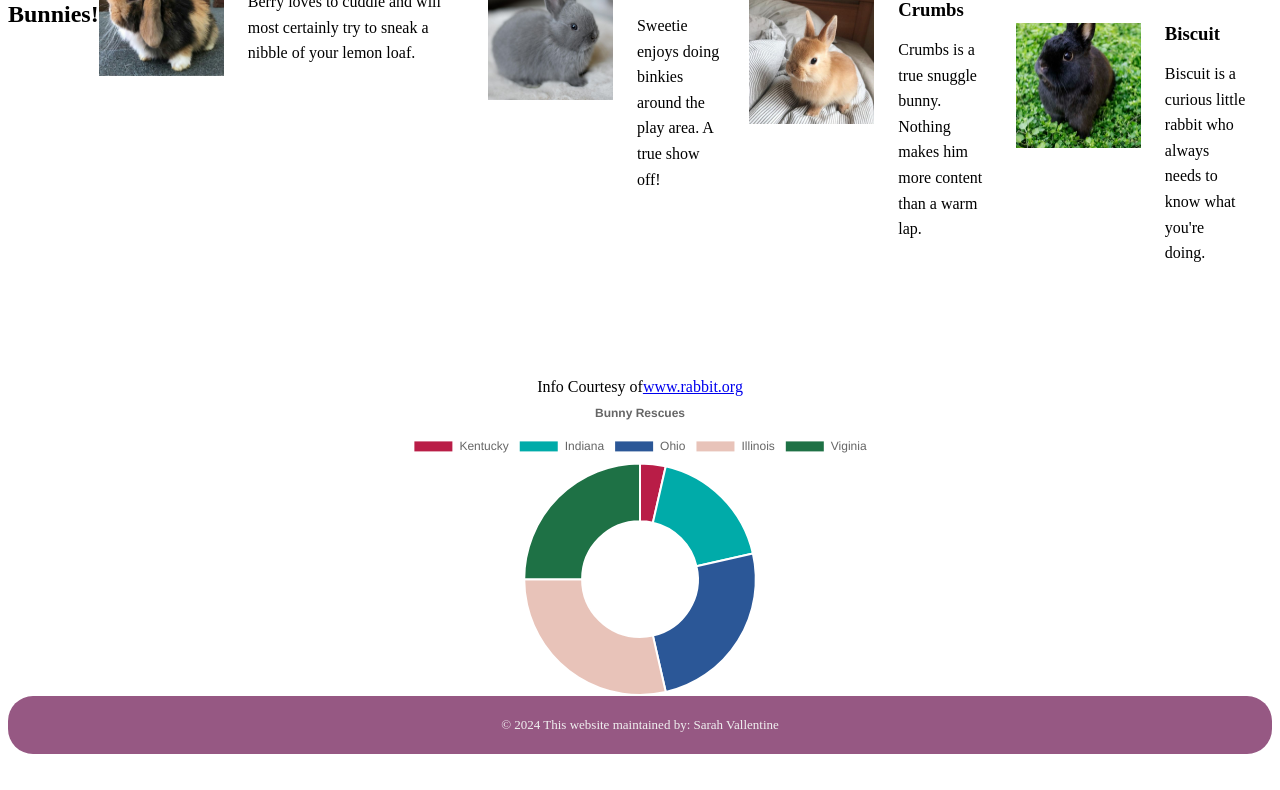
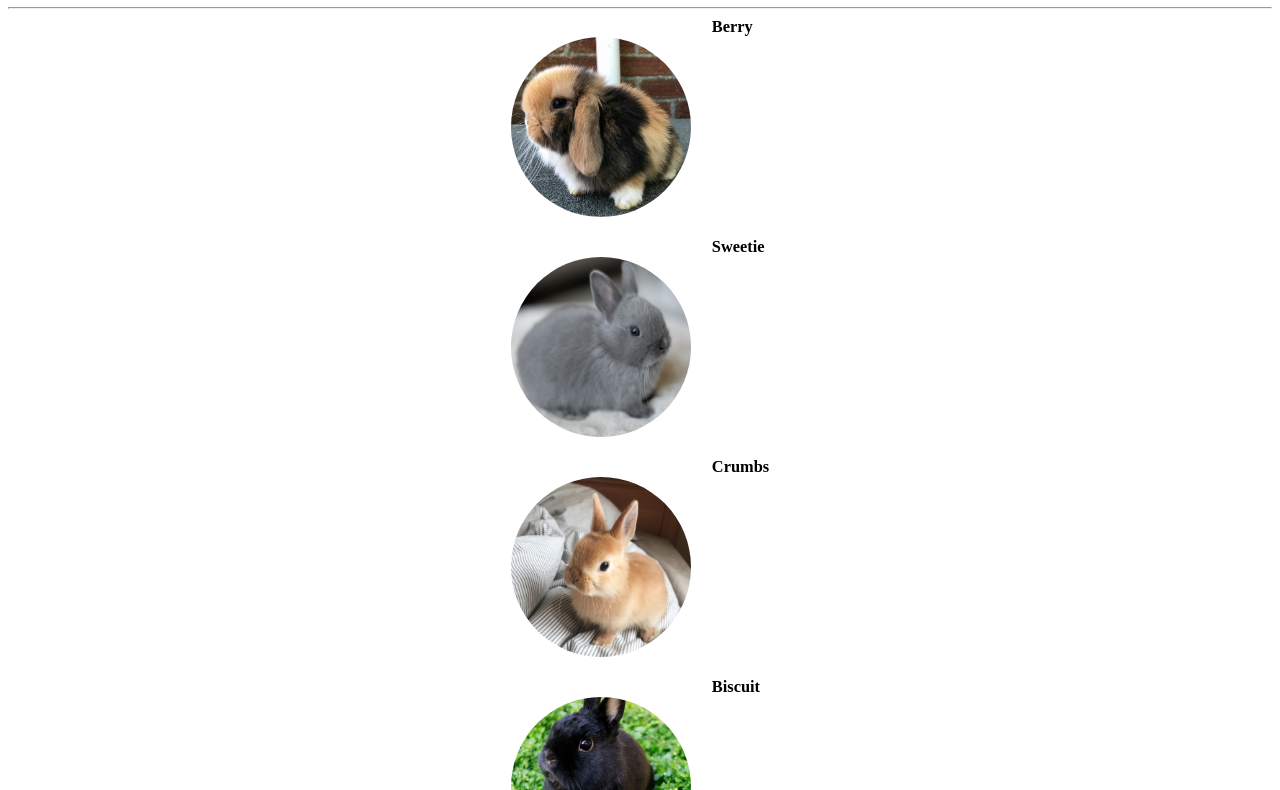
Before and after one commit to SarahVall2017/Sarah-Vallentine-Capstone-Project, a plain HTML site: page JavaBunny/bunnies.html in a window 1280 px wide. Shown: the part 169-959 px from the top of the page. Before the commit the page ends 931 px from the top, so only its background shows below. Drawn offline with nearby package versions, Linux system fonts and the light colour scheme.

Commit message:
adding padding

```diff
--- a/JavaBunny/bunnies.html
+++ b/JavaBunny/bunnies.html
@@ -29,12 +29,11 @@
         </ul>
     </nav>
 
+    <h1>Meet Our Bunnies!</h1>
+
+    <hr>
 
     <section class="meetourbunnies-container">
-
-        <h1>Meet our Bunnies!</h1>
-
-
             <div class="bunnies">
               <div class="bunny-group">
                 <div class="bunny">
@@ -43,9 +42,6 @@
                     <h3 class="bunny-heading">
                       <span class="bunny-name">Berry</span>
                     </h3>
-                    <p class="bunny-description">
-                      Berry loves to cuddle and will most certainly try to sneak a nibble of your lemon loaf.
-                    </p>
                   </div>
                 </div>
 
@@ -57,9 +53,6 @@
                           <h3 class="bunny-heading">
                             <span class="bunny-name">Sweetie</span>
                           </h3>
-                          <p class="bunny-description">
-                            Sweetie enjoys doing binkies around the play area. A true show off!
-                          </p>
                         </div>
                       </div>
 
@@ -71,9 +64,6 @@
                               <h3 class="bunny-heading">
                                 <span class="bunny-name">Crumbs</span>
                               </h3>
-                              <p class="bunny-description">
-                                Crumbs is a true snuggle bunny. Nothing makes him more content than a warm lap.
-                              </p>
                             </div>
                           </div>
 
@@ -85,9 +75,6 @@
                                   <h3 class="bunny-heading">
                                     <span class="bunny-name">Biscuit</span>
                                   </h3>
-                                  <p class="bunny-description">
-                                    Biscuit is a curious little rabbit who always needs to know what you're doing.
-                                  </p>
                                 </div>
                               </div>
 
@@ -96,18 +83,7 @@
 
 
 
-
-
-
-
-
-
-
-
-
-
-
-
+<hr>
 
     </section>
 
--- a/JavaBunny/style.css
+++ b/JavaBunny/style.css
@@ -43,21 +43,23 @@ h1{text-align: center;}
   display: flex;
   justify-content: center;
   align-items: center;
-  padding: 8px 0;
+  padding-top: 20px;
+  padding-bottom: 20px;
   border-radius: 25px;
 }
 
 .footer-content {
-  font-size: 13px;
+  font-size: 16px;
   color: #F1F1F1;
   width: 100%;
   max-width: 1000px;
   text-align: center;
+  position: absolute
 }
 
 /* Food and Drink Menu */
 .menu-group {
-  display: grid;
+  display: column;
 
 }
 .menu-item {
@@ -71,7 +73,7 @@ h1{text-align: center;}
 }
 
 .menu-group {
-  grid-template-columns: repeat(2, 1fr);
+  grid-template-columns: repeat(1fr);
 }
 
 
@@ -95,7 +97,7 @@ h1{text-align: center;}
 
 
 .bunny {
-
+  display: flex;
   font-size: 14px;
 }
 
@@ -106,10 +108,9 @@ h1{text-align: center;}
 }
 
 .bunny-group {
-  display: grid;
-  grid-template-columns: 1fr;
-  gap: 1.5em;
-  padding: 1.5em 0;
+  display: column;
+  grid-template-columns: repeat(1fr);
+
 }
 
 .bunny {
@@ -117,11 +118,14 @@ h1{text-align: center;}
 }
 
 .bunny-image {
-  width: 80px;
-  height: 80px;
+  width: 180px;
+  height: 180px;
   flex-shrink: 0;
   object-fit: cover;
   margin-right: 1.5em;
+  padding-bottom: 20px;
+  padding-top: 20px;
+  border-radius: 50%;
 }
 
 .bunny-text {
@@ -135,24 +139,5 @@ h1{text-align: center;}
 }
 
 .bunny-name {
-  margin-right: 1.5em;
+  margin-top: auto;
 }
-
-.bunny-description {
-  line-height: 1.6;
-}
-
-@media screen and (min-width: 992px) {
-  .bunny {
-    font-size: 16px;
-  }
-
-  .bunny-group {
-    grid-template-columns: repeat(2, 1fr);
-  }
-
-  .bunny-image {
-    width: 125px;
-    height: 125px;
-  }
-}
```
Also changed, not shown: JavaBunny/ourmenu.html (+3 -9 lines).
